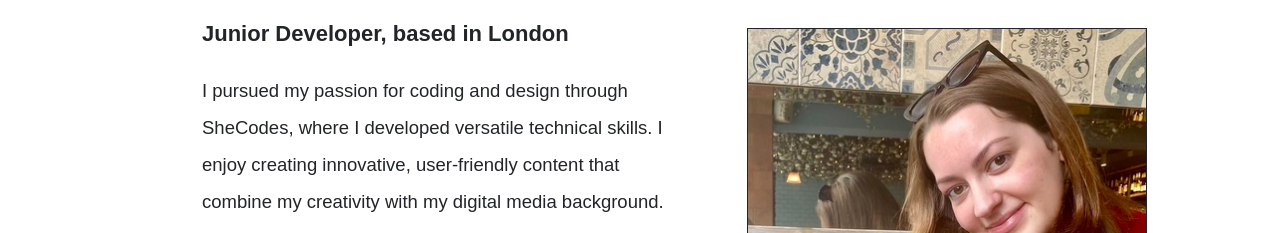
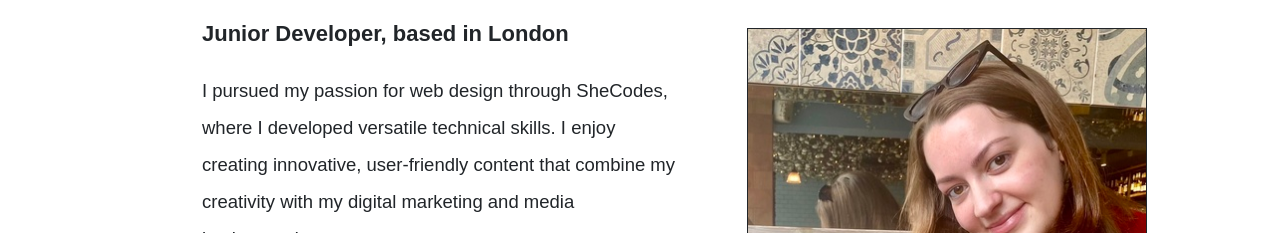
Before and after one commit to EmiliaPodmore/my-portfolio, a plain HTML site: page about.html in a window 1280 px wide. Shown: the part 562-795 px from the top of the page. Drawn offline with nearby package versions, Linux system fonts and the light colour scheme; a web font is replaced by a local one.

Commit message:
Update branding and page metadata
Refine wording

```diff
--- a/about.html
+++ b/about.html
@@ -64,9 +64,9 @@
               <strong>Junior Developer, based in London</strong>
               <br/>
           <p>
-            I pursued my passion for coding and design through SheCodes, where I developed versatile technical skills.
+            I pursued my passion for web design through SheCodes, where I developed versatile technical skills.
             I enjoy creating innovative, user-friendly content that combine my creativity
-            with my digital media background.
+            with my digital marketing and media background.
           </p>
           <p>
            I’m an inquisitive problem-solver who approaches challenges with a methodical mindset.
```
Also changed, not shown: index.html (+3 -3 lines).
